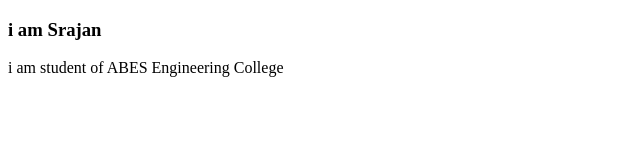
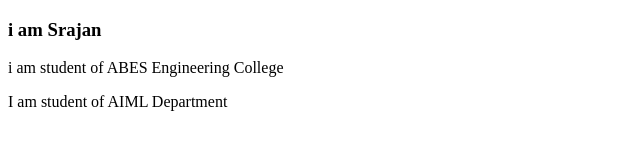
Before and after one commit to mr-srajan16/Class-Work, a plain HTML site: page index.html in a window 1280 px wide. Shown: the whole page, without its empty margins (0-640 px from the left). Drawn offline with Linux system fonts and the light colour scheme.

Commit message:
second commit

```diff
--- a/index.html
+++ b/index.html
@@ -8,5 +8,6 @@
 <body>
     <h3>i am Srajan</h3>
     <p>i am student of ABES Engineering College</p>
+    <p>I am student of AIML Department</p>
 </body>
 </html>
```
